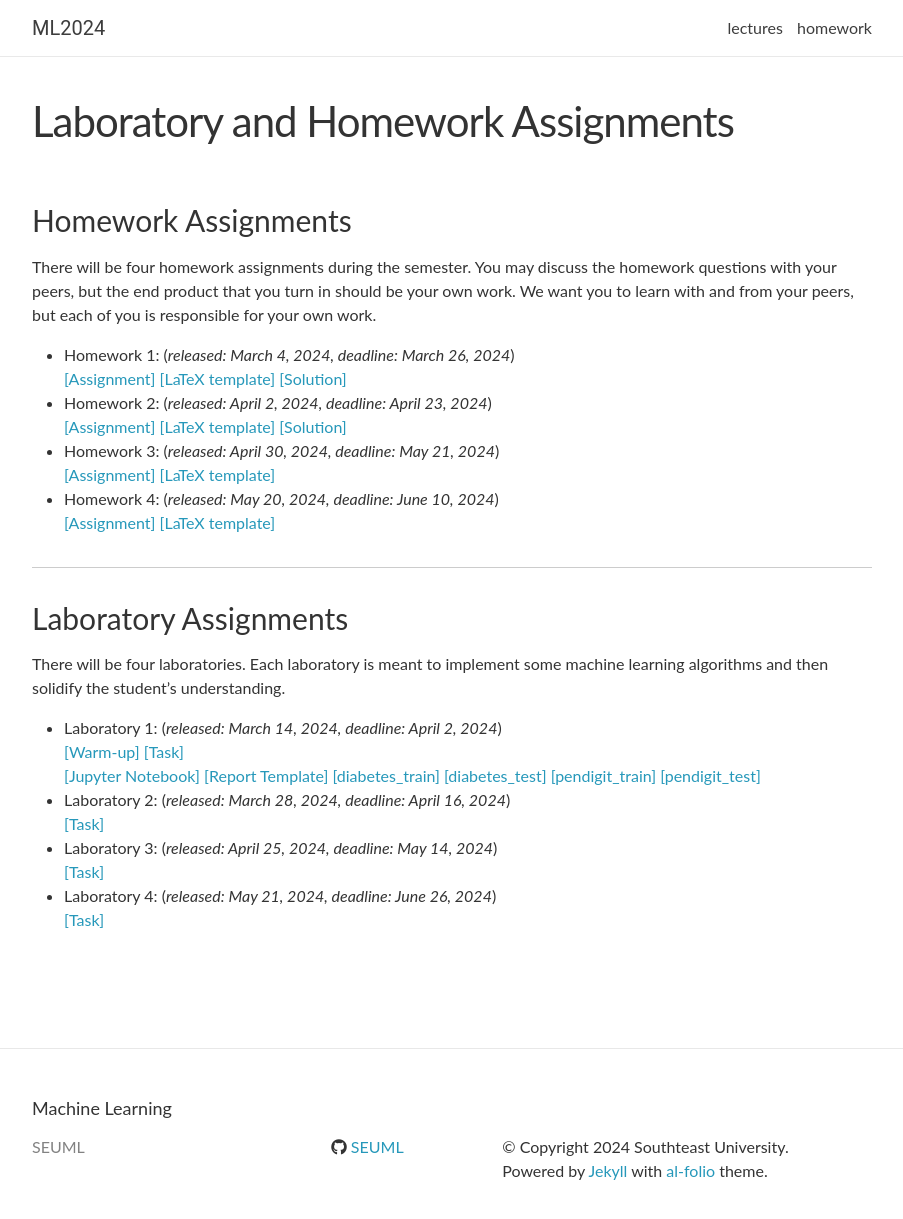
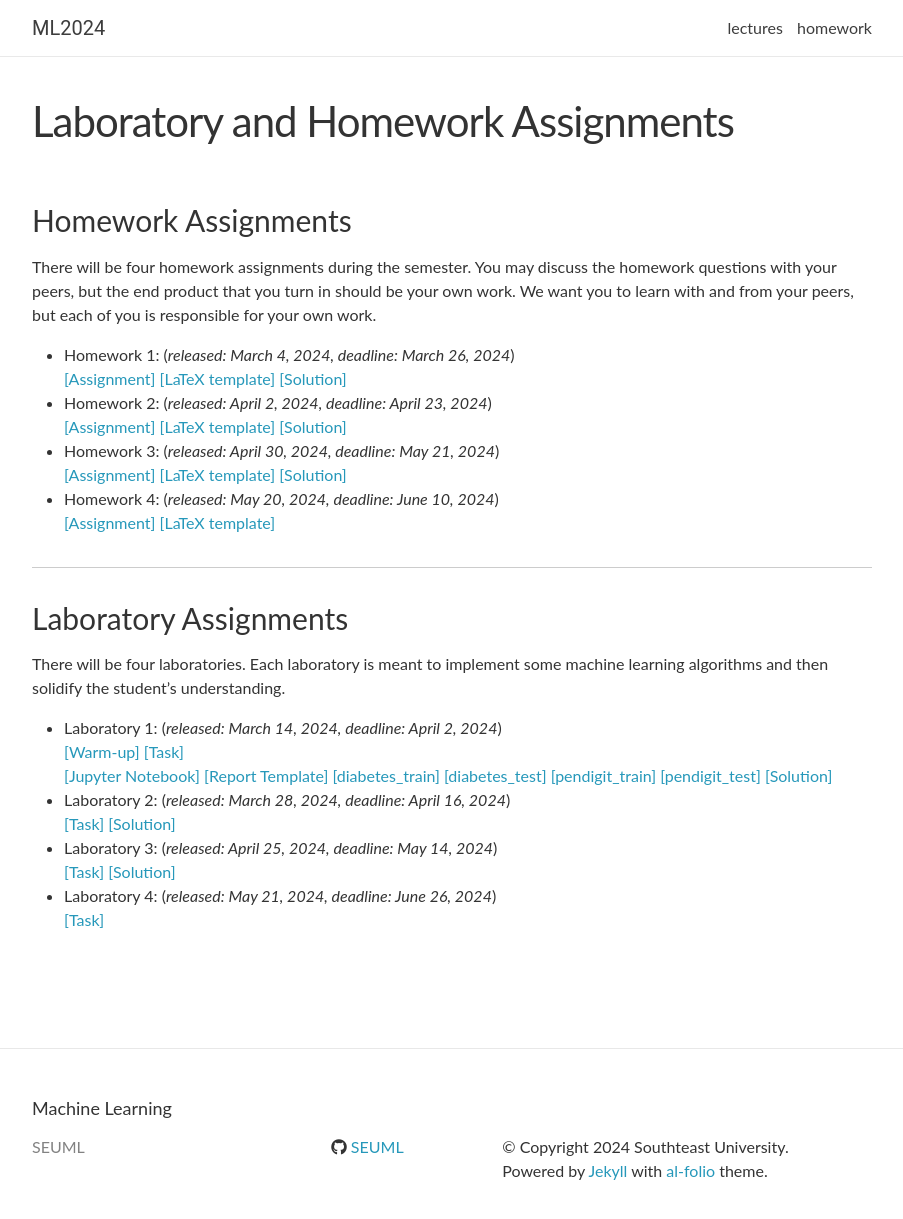
Before and after one commit to SEUML/ml-spring-2024, a Jekyll site: the page built from _pages/homework.md, in a window 1280 px wide and 1244 px high. Shown: the top 1219 px of the window, without its empty margins (188-1091 px from the left). Built offline with Jekyll 4.4.1, drawn with Linux system fonts in a browser that asks for light colours; nearby versions of some CDN libraries; comment, search, counter and statistics services are not loaded.

Commit message:
add solution

```diff
--- a/_pages/homework.md
+++ b/_pages/homework.md
@@ -16,7 +16,7 @@ There will be four homework assignments during the semester. You may discuss the
 [[Assignment]]({{ "/assets/assignments/hw2/assignment_v1.pdf" | relative_url }}){:target="\_blank"}{:target="\_blank"}{:target="\_blank"} [[LaTeX template]]({{ "/assets/assignments/hw2/latex_v1.tex" | relative_url }}){:target="\_blank"} [[Solution]]({{ "/assets/assignments/hw2/solution_v1.pdf" | relative_url }})
 - Homework 3: (*released: April 30, 2024, deadline: May 21, 2024*)
 <br>
-[[Assignment]]({{ "/assets/assignments/hw3/assignment_v1.pdf" | relative_url }}){:target="\_blank"}{:target="\_blank"}{:target="\_blank"} [[LaTeX template]]({{ "/assets/assignments/hw3/latex_v1.tex" | relative_url }}){:target="\_blank"}
+[[Assignment]]({{ "/assets/assignments/hw3/assignment_v1.pdf" | relative_url }}){:target="\_blank"}{:target="\_blank"}{:target="\_blank"} [[LaTeX template]]({{ "/assets/assignments/hw3/latex_v1.tex" | relative_url }}){:target="\_blank"} [[Solution]]({{ "/assets/assignments/hw3/solution_v1.pdf" | relative_url }})
 - Homework 4: (*released: May 20, 2024, deadline: June 10, 2024*)
 <br>
 [[Assignment]]({{ "/assets/assignments/hw4/assignment_v1.pdf" | relative_url }}){:target="\_blank"}{:target="\_blank"}{:target="\_blank"} [[LaTeX template]]({{ "/assets/assignments/hw4/latex_v1.tex" | relative_url }}){:target="\_blank"}
@@ -38,12 +38,15 @@ There will be four laboratories. Each laboratory is meant to implement some mach
 [[diabetes_test]]({{ "/assets/assignments/lab1/diabetes_test.csv" | relative_url }}){:target="\_blank"}{:target="\_blank"}{:target="\_blank"}
 [[pendigit_train]]({{ "/assets/assignments/lab1/pendigit_train.csv" | relative_url }}){:target="\_blank"}{:target="\_blank"}{:target="\_blank"}
 [[pendigit_test]]({{ "/assets/assignments/lab1/pendigit_test.csv" | relative_url }}){:target="\_blank"}{:target="\_blank"}{:target="\_blank"}
+[[Solution]]({{ "/assets/assignments/lab1/solution_v1.ipynb" | relative_url }})
 - Laboratory 2: (*released: March 28, 2024, deadline: April 16, 2024*)
 <br>
 [[Task]]({{ "/assets/assignments/lab2/lab2.zip" | relative_url }}){:target="\_blank"}{:target="\_blank"}{:target="\_blank"}
+[[Solution]]({{ "/assets/assignments/lab2/solution_v1.ipynb" | relative_url }})
 - Laboratory 3: (*released: April 25, 2024, deadline: May 14, 2024*)
 <br>
 [[Task]]({{ "/assets/assignments/lab3/lab3.zip" | relative_url }})
+[[Solution]]({{ "/assets/assignments/lab3/solution_v1.ipynb" | relative_url }})
 - Laboratory 4: (*released: May 21, 2024, deadline: June 26, 2024*)
 <br>
 [[Task]]({{ "/assets/assignments/lab4/lab4.zip" | relative_url }})
```
Also changed, not shown: 2 other files.
